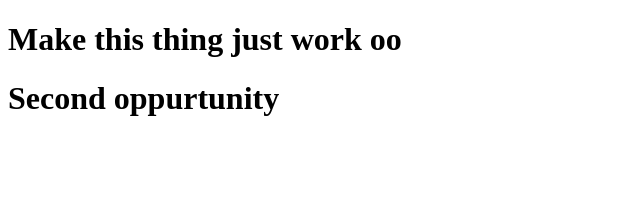
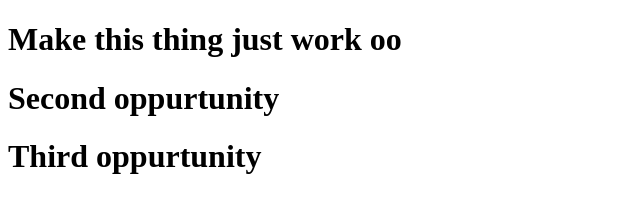
Before and after one commit to sayopaul/ingressive-funaab-demo, a plain HTML site: page index.html in a window 1280 px wide. Shown: the whole page, without its empty margins (0-640 px from the left). Drawn offline with Linux system fonts and the light colour scheme.

Commit message:
updated this thing for the third time

```diff
--- a/index.html
+++ b/index.html
@@ -7,6 +7,7 @@
 
 	<h1> Make this thing just work oo </h1>
 	<h1> Second oppurtunity </h1>
+	<h1> Third oppurtunity </h1>
 
 </body>
 </html>
```
